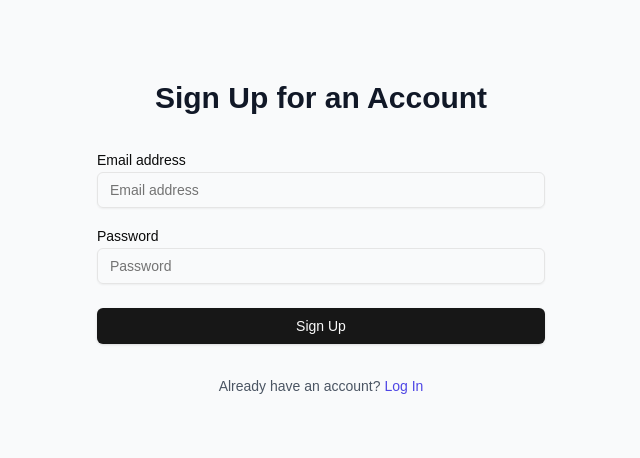
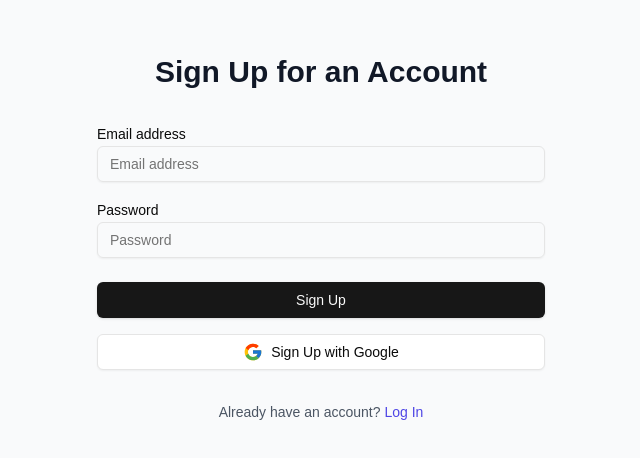
Before and after one commit to Ibrahimkazi18/EcoDrop, a Next.js app: page /sign-up in a window 1280 px wide. Shown: the part 174-632 px from the top of the page, without its empty margins (319-959 px from the left). Built offline with nearby package versions, Linux system fonts and the light colour scheme.

Commit message:
after sign in with google

```diff
--- a/app/sign-in/page.tsx
+++ b/app/sign-in/page.tsx
@@ -2,12 +2,13 @@
 
 import { FormEvent, useState } from "react";
 import { useRouter } from "next/navigation";
-import { auth } from "@/lib/firebase"; // Import auth from firebase.ts
+import { auth, signInWithGoogle } from "@/lib/firebase"; // Import auth from firebase.ts
 import { signInWithEmailAndPassword } from "firebase/auth";
 import { useToast } from "@/hooks/use-toast"; // Make sure this is correctly implemented
 import { Button } from "@/components/ui/button"; // Import ShadCN Button
 import { Input } from "@/components/ui/input"; // Import ShadCN Input
 import { Label } from "@/components/ui/label"; // Import ShadCN Label
+import { FcGoogle } from "react-icons/fc";
 
 export default function SignIn() {
   const [email, setEmail] = useState<string>("");
@@ -26,7 +27,6 @@ export default function SignIn() {
       sessionStorage.setItem("user", "true");
 
       // Navigate to dashboard on success
-
       toast({
           title: "Sign In Successful",
           description: `${email} logged in to the Dashboard at ${date.toLocaleString()}`, // Display a readable date format
@@ -44,6 +44,29 @@ export default function SignIn() {
       });
     }
   };
+
+  const handleGoogleSignIn = async () => {
+    try {
+      const result = await signInWithGoogle();
+      sessionStorage.setItem("user", "true");
+
+      toast({
+        title: "Google Sign In Successful",
+        description: `${result.user.email} logged in with Google.`,
+      });
+
+      router.push("/dashboard");
+
+    } catch (error) {
+        console.error("Google Sign-In error:", error);
+        setError("Failed to log in with Google. Try again.");
+
+        toast({
+          title: "Google Sign In Unsuccessful",
+          description: `Could not log in with Google.`,
+        });
+      }
+  }
 
   return (
     <div className="min-h-screen bg-gray-50 flex items-center justify-center px-4 py-12 sm:px-6 lg:px-8">
@@ -83,9 +106,13 @@ export default function SignIn() {
               />
             </div>
           </div>
-          <div>
+          <div className="space-y-4">
             <Button type="submit" className="w-full">
               Log In
+            </Button>
+            <Button variant="outline" onClick={handleGoogleSignIn} className="w-full flex items-center justify-center">
+              <FcGoogle className="mr-2" size={20} />
+              Log In with Google
             </Button>
           </div>
         </form>
--- a/app/sign-up/page.tsx
+++ b/app/sign-up/page.tsx
@@ -2,12 +2,13 @@
 
 import { FormEvent, useState } from "react";
 import { createUserWithEmailAndPassword } from "firebase/auth";
-import { auth } from "@/lib/firebase"; // Import auth from firebase.ts
+import { auth, signInWithGoogle } from "@/lib/firebase"; // Import auth from firebase.ts
 import { useRouter } from "next/navigation";
 import { Button } from "@/components/ui/button"; // Import ShadCN Button
 import { Input } from "@/components/ui/input"; // Import ShadCN Input
 import { Label } from "@/components/ui/label"; // Import ShadCN Label
 import { useToast } from "@/hooks/use-toast"; // Ensure this hook is correctly implemented
+import { FcGoogle } from "react-icons/fc";
 
 export default function SignUp() {
   const [email, setEmail] = useState<string>("");
@@ -43,6 +44,29 @@ export default function SignUp() {
       });
     }
   };
+
+  const handleGoogleSignIn = async () => {
+    try {
+      const result = await signInWithGoogle();
+      sessionStorage.setItem("user", "true");
+
+      toast({
+        title: "Google Sign Up Successful",
+        description: `${result.user.email} signed up with Google.`,
+      });
+
+      router.push("/dashboard");
+
+    } catch (error) {
+        console.error("Google Sign-Up error:", error);
+        setError("Failed to sign up with Google. Try again.");
+
+        toast({
+          title: "Google Sign Up Unsuccessful",
+          description: `Could not sign-up with Google.`,
+        });
+      }
+  }
 
   return (
     <div className="min-h-screen bg-gray-50 flex items-center justify-center px-4 py-12 sm:px-6 lg:px-8">
@@ -82,9 +106,13 @@ export default function SignUp() {
               />
             </div>
           </div>
-          <div>
+          <div className="space-y-4">
             <Button type="submit" className="w-full">
               Sign Up
+            </Button>
+            <Button variant="outline" onClick={handleGoogleSignIn} className="w-full flex items-center justify-center">
+              <FcGoogle className="mr-2" size={20} />
+              Sign Up with Google
             </Button>
           </div>
         </form>
--- a/lib/firebase.ts
+++ b/lib/firebase.ts
@@ -1,7 +1,7 @@
 
 import { getApp, getApps, initializeApp } from "firebase/app";
 import { getAnalytics } from "firebase/analytics";
-import { getAuth } from "firebase/auth";
+import { getAuth, GoogleAuthProvider, signInWithPopup, signOut } from "firebase/auth";
 import { getStorage } from "firebase/storage"
 import { getFirestore } from "firebase/firestore"
 
@@ -21,5 +21,24 @@ const app = !getApps().length ? initializeApp(firebaseConfig) : getApp();
 const db = getFirestore(app)
 const storage = getStorage(app)
 const auth = getAuth(app);
+const googleProvider = new GoogleAuthProvider();
+
+export const signInWithGoogle = async () => {
+  try {
+    const result = await signInWithPopup(auth, googleProvider);
+    const credential = GoogleAuthProvider.credentialFromResult(result);
+    const token = credential?.accessToken;
+    const user = result.user;
+
+    return {result, credential, token, user}
+  } catch (error) {
+    console.error("Error signing in with Google:", error);
+    throw error;
+  }
+}
+
+export const signOutUser = async () => {
+  await signOut(auth);
+}
 
 export { db, storage, auth }
--- a/package.json
+++ b/package.json
@@ -22,6 +22,7 @@
     "react": "^18.3.1",
     "react-dom": "^18.3.1",
     "react-firebase-hooks": "^5.1.1",
+    "react-icons": "^5.3.0",
     "tailwind-merge": "^2.5.3",
     "tailwindcss-animate": "^1.0.7"
   },
```
Also changed, not shown: 1 other file (tests, documents, lock files or other folders).
